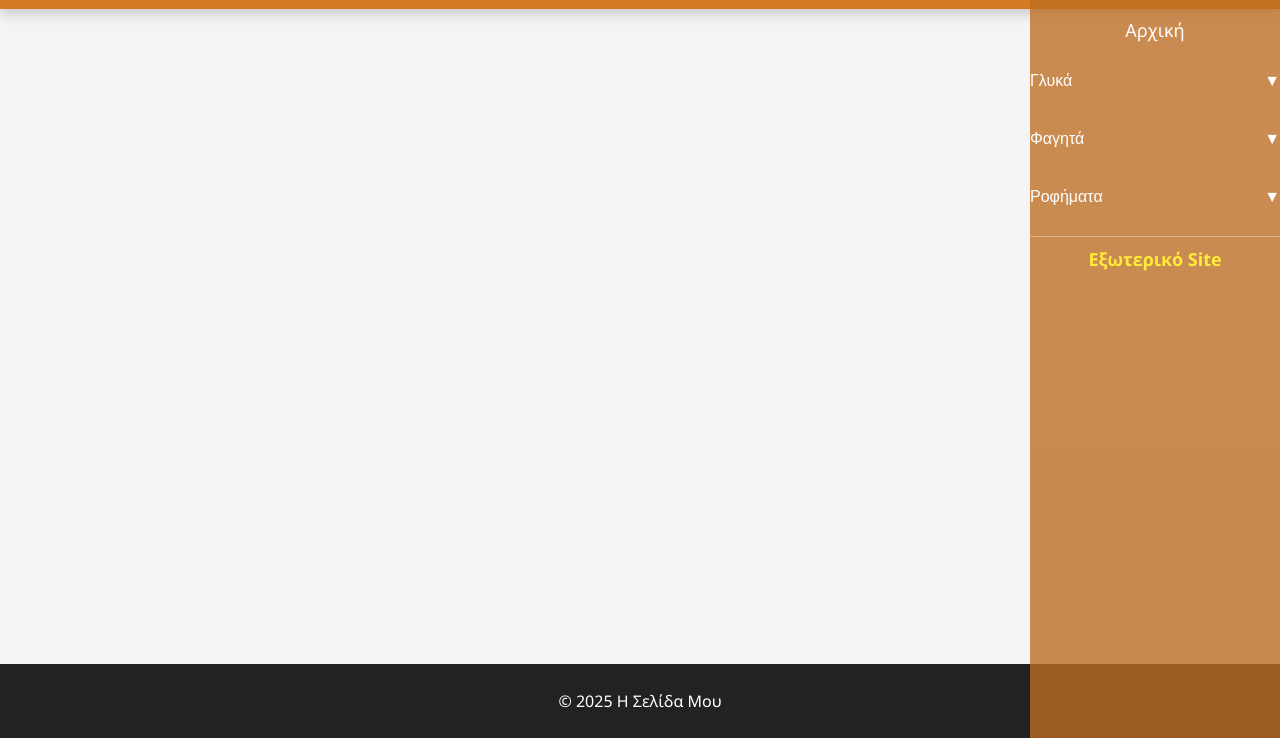
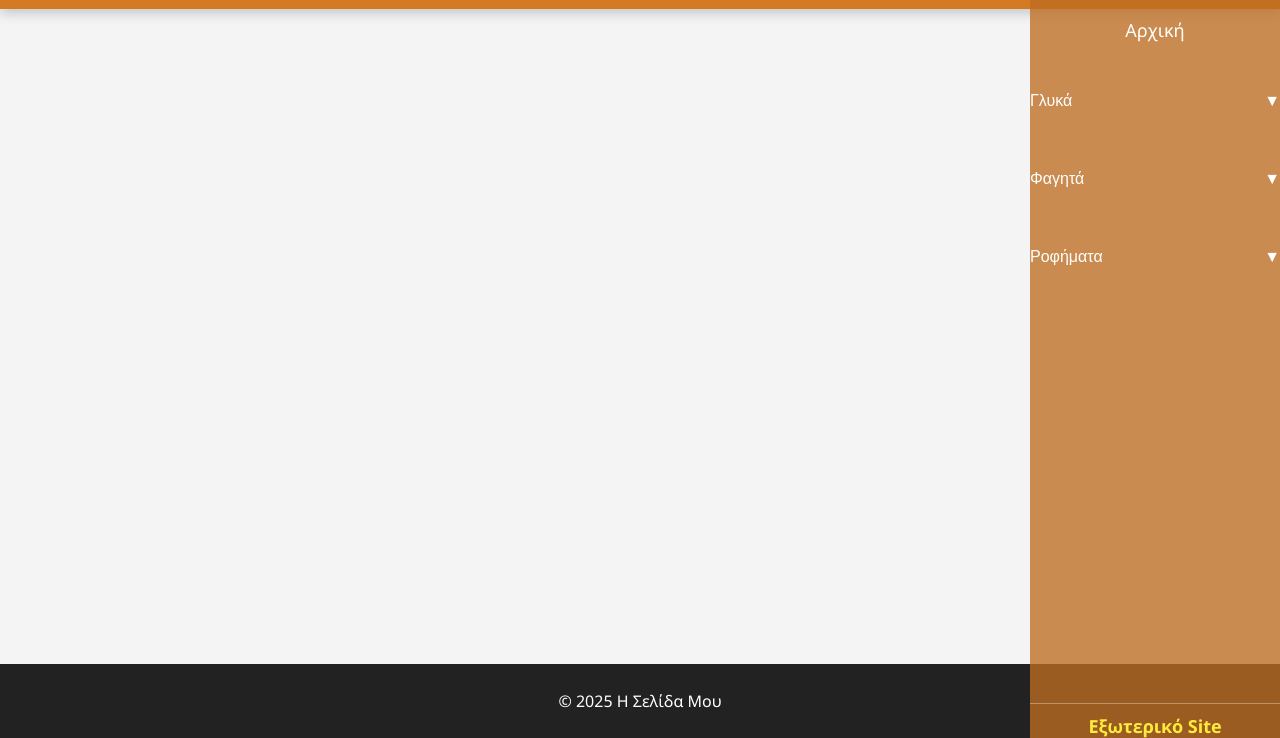
Before and after one commit to angelos08-lgtm/suntages3, a plain HTML site: page partials/layout.html in a window 1280 px wide. Both pictures are taken after a click on the button "☰ Μενού". Shown: the part 62-800 px from the top of the page. Drawn offline with Linux system fonts and the light colour scheme; files that its build step writes are made by us from their sources; files whose address does not match are found by name.

Commit message:
Update layout_style.css

```diff
--- a/partials/layout_style.css
+++ b/partials/layout_style.css
@@ -76,7 +76,9 @@ header button:hover {
   list-style: none;
   padding: 0;
   margin: 0;
-
+  display: flex;
+  flex-direction: column;
+  height: 95%;
 }
 
 
```
